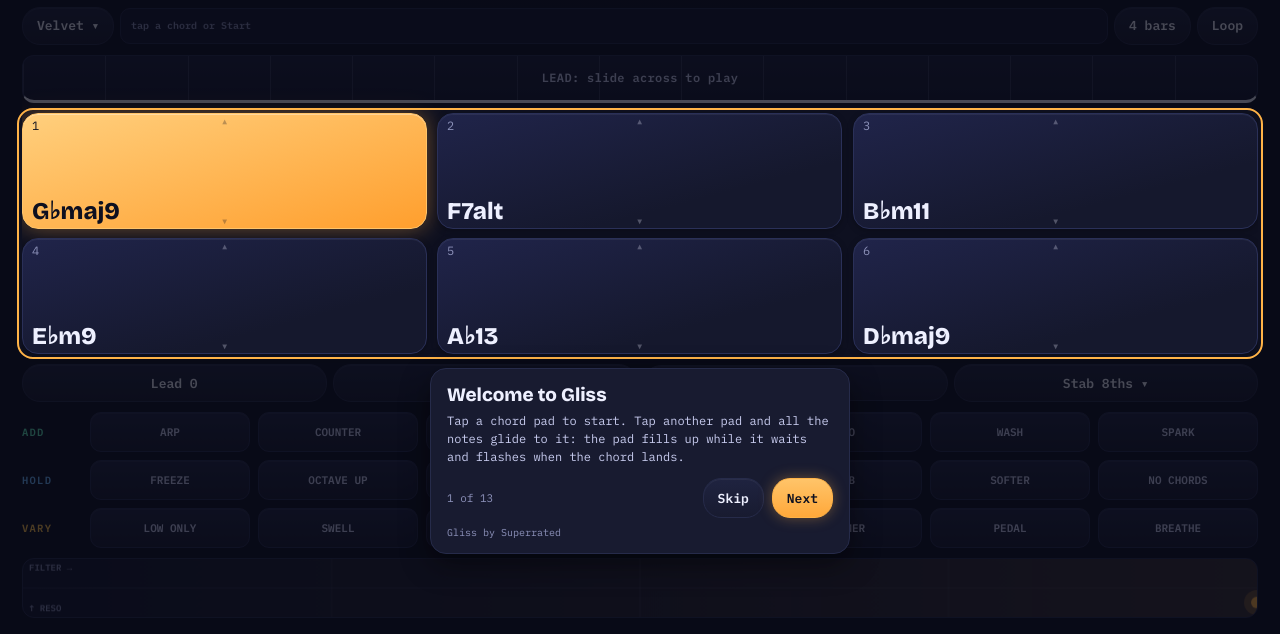
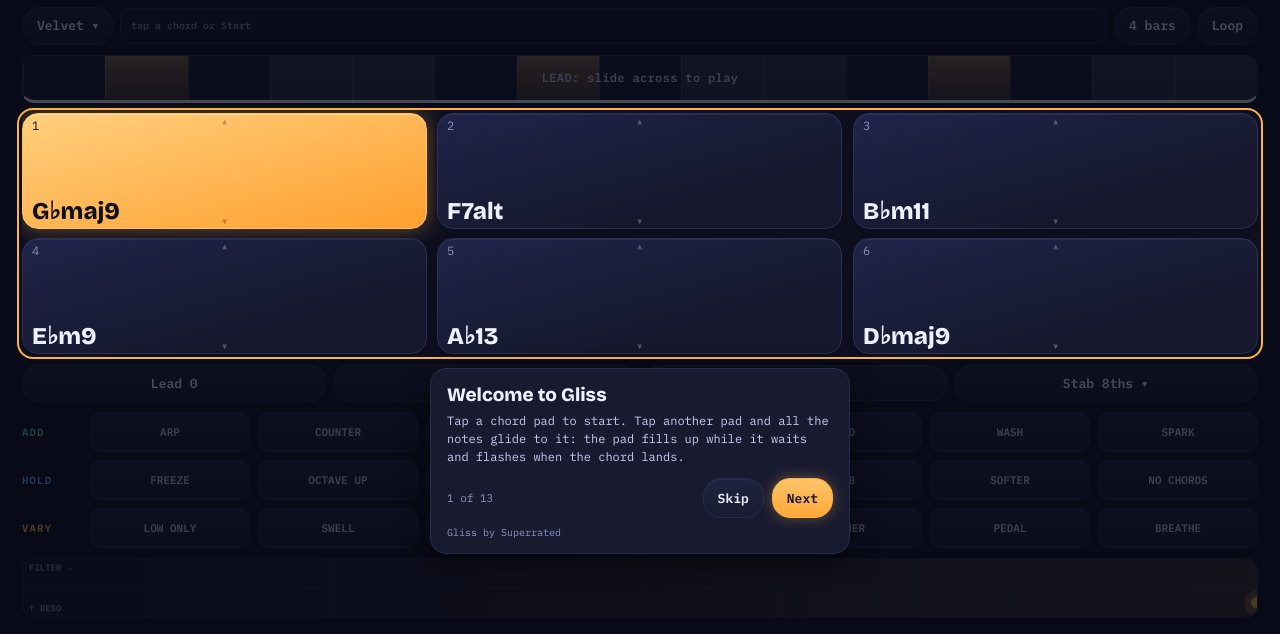
Before and after one commit to Superrated/Gliss, a plain HTML site: page index.html in a window 1280 px wide. Shown: the part 166-800 px from the top of the page. Drawn offline with nearby package versions, Linux system fonts and the light colour scheme.

Commit message:
Gliss experimental beta 0.889: chord glow on the lead strip, vibrato when you hold a note, Lead colour option
Co-Authored-By: Claude Opus 5.5 <noreply@anthropic.com>
Claude-Session: https://claude.ai/code/session_01FGx1wEkPee2Zco6JzuR8uk

```diff
--- a/index.html
+++ b/index.html
@@ -123,7 +123,7 @@ header{display:flex;align-items:center;gap:10px;flex:none}
 .bs{position:relative;height:52px;border-radius:12px;background:linear-gradient(180deg,#1b1f3a,#141730);border:1px solid #262b4e;overflow:hidden;touch-action:none;
   display:flex;align-items:center;justify-content:center;gap:6px;font-weight:600;cursor:ew-resize}
 .bs::before{content:"";position:absolute;left:0;top:0;bottom:0;width:calc(var(--b,0)*100%);background:var(--c);opacity:.5}
-.bs span{position:relative;font-size:10px;letter-spacing:.03em}.bs{border-bottom:3px solid var(--c)}
+.bs span{position:relative;font-size:10px;letter-spacing:.03em}.glow{position:absolute;inset:0;display:flex;pointer-events:none}.glow i{flex:1;transition:background .25s}.glow i.r{background:linear-gradient(180deg,rgba(255,190,90,.42),rgba(255,190,90,.16))}.glow i.t{background:rgba(201,205,240,.12)}.bs{border-bottom:3px solid var(--c)}
 .faders{display:grid;gap:5px;flex:none}
 .fd{display:grid;grid-template-columns:62px 1fr 74px;align-items:center;gap:8px;height:26px}
 #fadersS{grid-template-columns:1fr 1fr;column-gap:16px;row-gap:3px}
@@ -211,7 +211,7 @@ input[type=range]::-moz-range-thumb{width:24px;height:24px;border-radius:50%;bac
 <body>
 <div class="app">
   <header>
-    <div class="logo">GLISS<small>experimental beta 0.888</small><small class="by">by Superrated</small></div>
+    <div class="logo">GLISS<small>experimental beta 0.889</small><small class="by">by Superrated</small></div>
     <div class="tabs"><button class="chip on" data-pg="jam">Jam</button><button class="chip" data-pg="shape">Shape</button><button class="chip" data-pg="drums">Drums</button></div>
     <button class="chip" id="rec" hidden>Rec</button>
     <button class="chip on" id="play" aria-label="Play">▶ Play</button>
@@ -342,7 +342,7 @@ const CYC={preset:['SOUND PRESET',[['custom','Custom'],...Object.keys(PRESETS).m
   lin:['BEFORE CHORD',[['off','Nothing'],['swell','Swell'],['run','Note run'],['dip','Dip'],['mix','Mix']]],bpat:['REESE PLAYS',[['hold','Hold'],['pulse','Pulse'],['off','Offbeat'],['gate','Rolling 16ths'],['gal','Gallop']]],
   apat:['ARP SHAPE',[['up','Up'],['down','Down'],['updn','Up-down'],['spiral','Spiral'],['leap','Leap'],['chaos','Chaos'],['up:3','Up · 3 steps'],['up:5','Up · 5 steps'],['updn:7','Up-down · 7 steps'],['spiral:5','Spiral · 5 steps']]],arate:['ARP SPEED',[['8','1/8'],['16','1/16'],['16t','Triplet'],['32','1/32']]],
   kit:['DRUM KIT',Object.keys(KITS).map(k=>[k,KITS[k][0]])],fill:['BEAT FILLS',[['off','Off'],['4','Every 4 bars'],['8','Every 8 bars'],['var','Fills + variation']]],
-  eco:['PHONE LOAD',[['auto','Auto'],['on','Eco (lighter)'],['off','Full quality']]],astrum:['AUTO STRUM',[['off','Off'],['on','On chord change']]],lsus:['STRIP SUSTAIN',[['short','Short'],['long','Long'],['endless','Endless']]],ftype:['FILTER',[['clean','Clean'],['ladder','Ladder (warm)']]],arr:['ARRIVE',ARR.map(x=>x.slice())],vce:['VOICING',[['close','Close'],['open','Open (wide)']]],ens:['ENSEMBLE',[['off','Off'],['light','Light'],['deep','Deep']]],tape:['TAPE',[['off','Off'],['on','Worn tape']]],
+  eco:['PHONE LOAD',[['auto','Auto'],['on','Eco (lighter)'],['off','Full quality']]],lcol:['LEAD COLOUR',[['dreamy','Dreamy'],['chord','In chord']]],astrum:['AUTO STRUM',[['off','Off'],['on','On chord change']]],lsus:['STRIP SUSTAIN',[['short','Short'],['long','Long'],['endless','Endless']]],ftype:['FILTER',[['clean','Clean'],['ladder','Ladder (warm)']]],arr:['ARRIVE',ARR.map(x=>x.slice())],vce:['VOICING',[['close','Close'],['open','Open (wide)']]],ens:['ENSEMBLE',[['off','Off'],['light','Light'],['deep','Deep']]],tape:['TAPE',[['off','Off'],['on','Worn tape']]],
   uni:['STACK',[[1,'1 voice'],[3,'3 voices'],[5,'5 voices'],[7,'7 voices']]],
   srhy:['STAB STYLE',[['8','8ths'],['off','Offbeats'],['dot','Syncopated'],['16','16ths'],['4','Quarters'],['tres','Tresillo 3-3-2'],['clave','Clave'],['garage','Garage'],['skank','Skank (2 & 4)'],['gallop','Gallop'],['fpump','Pump (filter)'],['fwob','Wobble (filter)'],['fgate','Gate (filter)'],['fsweep','Sweep (filter)']]],
   lvar:['LOOP REPEATS',[[true,'Vary a little'],[false,'Stay the same']]],
@@ -379,7 +379,7 @@ function applyMotion(){const m=P.mot;P.pulse=m<.05?0:Math.min(.85,.3+m*.6);P.dri
 applyMotion();
 
 if(!P.lmove)P.lmove='smooth';
-if(!P.preset)P.preset='custom';if(!P.shsec)P.shsec='sound';['mxA','mxL','mxR','mxC','mxS'].forEach(k=>{if(P[k]===undefined)P[k]=.5});if(!P.ftype)P.ftype='clean';if(!P.lsus)P.lsus='short';if(!P.astrum)P.astrum='off';if(!P.eco)P.eco='auto';if(!P.asnd)P.asnd='saw';if(P.alen===undefined)P.alen=0;if(!P.vce)P.vce='close';if(!P.ens)P.ens='off';if(!P.tape)P.tape='off';if(P.drv===undefined)P.drv=.2;
+if(!P.preset)P.preset='custom';if(!P.shsec)P.shsec='sound';['mxA','mxL','mxR','mxC','mxS'].forEach(k=>{if(P[k]===undefined)P[k]=.5});if(!P.ftype)P.ftype='clean';if(!P.lsus)P.lsus='short';if(!P.astrum)P.astrum='off';if(!P.lcol)P.lcol='dreamy';if(!P.eco)P.eco='auto';if(!P.asnd)P.asnd='saw';if(P.alen===undefined)P.alen=0;if(!P.vce)P.vce='close';if(!P.ens)P.ens='off';if(!P.tape)P.tape='off';if(P.drv===undefined)P.drv=.2;
 if(P.lvar===undefined)P.lvar=true;if(!P.srhy)P.srhy='8';if(P.slen===undefined)P.slen=.35;if(!P.gridp)P.gridp='four';if(!P.fill)P.fill='off';if(!P.kit)P.kit='classic';if(P.dvol===undefined)P.dvol=.75;
 const UIR=[];if(!LEADS[P.lead])P.lead='bell';if(!P.lmode)P.lmode='pluck';if(!SOUNDS[P.snd])P.snd='saw';
 let loopOn={};const bsL=[0,0,0,0];
@@ -755,11 +755,14 @@ function counterGo(t,pi,arrive){
     A.c1.frequency.setTargetAtTime(mtof(c),td,tc);A.c2.frequency.setTargetAtTime(mtof(c),td,tc);
     A.ca.gain.setTargetAtTime(.95,td,.03);A.ca.gain.setTargetAtTime(.6,td+.15,.3);trPush(TR.lead,td,c,tc)}
 }
+let poolRoot=-1,poolTri=[];
 function setChord(pi){
   const ch=chordAt(pi),root=(P.key+ch[0])%12;
   const tones=[...new Set([0,...Q[ch[1]][1]].map(x=>x%12))].sort((a,b)=>a-b);
-  let b=55+root;if(b>61)b-=12;pool=[];
+  /* lead colour: Dreamy builds the strip and arps on the chord a fifth up (open, floating tensions); In chord uses exactly the chord on screen */
+  let b;if(P.lcol==='chord'){b=48+root;if(b<50)b+=12}else{b=55+root;if(b>61)b-=12}pool=[];
   for(let o=0;o<P.aoct;o++)tones.forEach(x=>pool.push(b+x+12*o));pool.push(b+12*P.aoct);
+  poolRoot=b%12;poolTri=Q[ch[1]][1].filter(x=>x>=3&&x<=8).map(x=>(poolRoot+x)%12);
   bassM=31+((root-7+12)%12);const iv=Q[ch[1]][1];
   if(on('pedal')&&pedalPc!=null){bassM=31+((pedalPc-7+12)%12)}
   bass3=iv.find(x=>x%12===3||x%12===4);if(bass3===undefined)bass3=5;bass3%=12;bass7=iv.find(x=>x%12===10||x%12===11);if(bass7===undefined)bass7=9;bass7%=12;if(on('pedal')&&pedalPc!=null){bass3=0;bass7=0}
@@ -1061,7 +1064,7 @@ const TIPS={arp:'Fast arpeggio of the chord notes. Shape, speed, length and soun
   stab:'Chops the chords in rhythm: plucks, or a pumping, wobbling, gating or sweeping filter. Pick the style with the Stab button below the pads.',soft:'Makes the chords quieter, so other layers come forward.',nochd:'Mutes the chords; everything else keeps playing.',
   low:'Only the low notes and the lowest chord note play.',vswell:'Two of the notes swell up and down.',vpulse:'The top notes pulse in rhythm.',stag:'The notes come in one by one after each change.',shim:'Adds a shimmer an octave above the top notes.',
   echo:'Echo throw: while you hold it, the chords go into a long dub echo that keeps ringing after you let go. Tap just before a chord change.',wash:'Wash: while you hold it, the chords go into a big reverb that hangs on after you let go.',pedal:'Pedal bass: the bass holds the note it has now while the chords keep moving above it. Switch off to let it follow again.',bloomb:'Each push alternates: the notes spread apart, then the next push pulls them together.',
-  'cy-arr':'How the notes travel to each new chord: all together, fanning out, one late and so on.',loct:'Moves the lead strip an octave up or down.','cy-astrum':'Plays a harp run over every new chord, alternating up and down. Used by the dreamy presets.','cy-lsus':'How long strip notes ring: Short, Long or Endless.',qbtn:'How long each chord lasts: tap to switch between 1 bar and 2 bars. Two pads tapped together split it in half.',srbtn:'How Stab plays: plucked rhythms, or a filter that pumps, wobbles, gates or sweeps.',expbtn:'Record a WAV, save the loop as MIDI, or save and open the whole song as a .gliss file.',setbtn:'Pick a set of six chords, change the key, or build your own sets.',
+  'cy-arr':'How the notes travel to each new chord: all together, fanning out, one late and so on.',loct:'Moves the lead strip an octave up or down.','cy-lcol':'Which notes the lead strip and the arps use. Dreamy: open, floating extra notes on top of the chord (the classic Gliss sound). In chord: exactly the notes of the chord on screen.','cy-astrum':'Plays a harp run over every new chord, alternating up and down. Used by the dreamy presets.','cy-lsus':'How long strip notes ring: Short, Long or Endless.',qbtn:'How long each chord lasts: tap to switch between 1 bar and 2 bars. Two pads tapped together split it in half.',srbtn:'How Stab plays: plucked rhythms, or a filter that pumps, wobbles, gates or sweeps.',expbtn:'Record a WAV, save the loop as MIDI, or save and open the whole song as a .gliss file.',setbtn:'Pick a set of six chords, change the key, or build your own sets.',
   loop:'Tap to record a loop. While it plays, this opens the loop menu: Overdub, Undo, loop A and B, chain, edit and clear.',lbars:'How many bars the loop records.',rec:'Records what you hear as a WAV file.',mixbtn:'A level for each layer.',savebtn:'Save the whole song in one of four slots.',tl:'The loop bar. Tap it to edit the loop.'};
 Object.keys(CYC).forEach(k=>{if(!TIPS['cy-'+k])TIPS['cy-'+k]=CYC[k][0].charAt(0)+CYC[k][0].slice(1).toLowerCase()+': tap to choose.'});
 Object.assign(TIPS,{'cy-preset':'Sets the chord sound, arp sound, lead, ensemble, voicing, tape and drive in one go.','cy-quant':'When a tapped chord lands: next bar, every 2 bars, next beat or right away. The button under the pads switches between 1 and 2 bars.','cy-pre':'When the notes start gliding to the next chord.',
@@ -1238,11 +1241,15 @@ function recToggle(){
 function suggest(){if(cur>5)return [];const c=SETS[P.set].c,r0=c[cur][0],sc=[];
   for(let i=0;i<6;i++){if(i===cur)continue;const d=((c[i][0]-r0)%12+12)%12;let v={5:3,7:1.5,10:2,2:2,1:1.5,11:1.5,9:1.2,3:1.2,8:1,4:1,0:.8,6:.5}[d]||0;if(i===(cur+1)%6)v+=1.2;sc.push([v,i])}
   sc.sort((a,b)=>b[0]-a[0]);return [sc[0][1],sc[1][1]]}
+let lastGlow='';
 function paint(){const sgs=playing?suggest():[];
   document.querySelectorAll('.pad').forEach((p,i)=>{p.classList.toggle('cur',i===cur);p.classList.toggle('queued',i===queued);p.classList.toggle('queued2',i===queue2);p.classList.toggle('sug',sgs.includes(i));p.querySelector('b').textContent=chordName(i);p.classList.toggle('fup',flav(i)>0);p.classList.toggle('fdn',flav(i)<0)});
   $('#now').textContent=chordName(cur);$('#next').textContent=queued>=0?'next: '+chordName(queued):'';
   $('#setbtn').textContent=SETS[P.set].n+' ▾';{const nar=innerWidth<440;$('#lbars').textContent=loop&&loopSt!=='off'?(odub?'● '+(nar?'Dub':'Overdub'):(nar?'Dub':'Overdub')):P.lbars+' bars'}$('#lbars').classList.toggle('on',!!(loop&&odub));$('#loop').textContent=loopSt==='off'?'Loop':loopSt==='play'?(odub?'● ':'')+(chain?chain:'Loop '+'AB'[lslot])+(pendSlot>=0?' → '+'AB'[pendSlot]:'')+' ▾':(clearArm?'Sure?':'Cancel');$('#loop').classList.toggle('odub',!!(odub&&loopSt==='play'));$('#loop').classList.toggle('arm',!!clearArm);{const lab=$('#lab');lab.hidden=true;lab.innerHTML=chain?chain.split('').map((n,i)=>`<span class="${i===ci?'cur':''} ${pendSlot>=0&&i===(ci+1)%chain.length?'pend':''}">${n}</span>`).join(''):['A','B'].map((n,i)=>`<span class="${i===lslot?'cur':''} ${i===pendSlot?'pend':''}">${n}</span>`).join('')}$('#undo').hidden=true;$('#lbars').hidden=!!(loop&&loopSt!=='off');$('#loop').classList.toggle('on',loopSt!=='off');
-  $('#lead').style.setProperty('--n',strumLad().length);
+  {const l=strumLad(),root=poolRoot,tri=poolTri,
+    key=l.join()+'|'+root+'|'+tri.join();$('#lead').style.setProperty('--n',l.length);
+    /* chord-tone glow: the root of the chord that's playing glows warm, its 3rd and 5th softly, so you can see where to land */
+    if(key!==lastGlow){lastGlow=key;$('#lglow').innerHTML=l.map(m=>`<i class="${m%12===root?'r':tri.includes(m%12)?'t':''}"></i>`).join('')}}
   $('#beaton').textContent=on('beat')?'Beat is on':'Beat is off';$('#beaton').classList.toggle('on',on('beat'));
   const pl=playing&&!fading;$('#play').textContent=pl?'■ Stop':'▶ Play';$('#play').setAttribute('aria-label',pl?'Stop':'Play');$('#play').classList.toggle('on',!pl);$('#play').classList.toggle('stop',pl);
   $('#arrbtn').textContent=(ARR.find(a=>a[0]===P.arr)||ARR[0])[1]+'  ▾';{const o=CYC.srhy[1].find(x=>x[0]===P.srhy)||CYC.srhy[1][0];$('#hook').textContent=hook.st==='cap'||hook.st==='cap2'?'Hook…':'Hook';$('#hook').classList.toggle('on',hook.st==='play');$('#hook').classList.toggle('arm',hook.st==='cap'||hook.st==='cap2');$('#lift').textContent=liftPend>0?'Lift…':liftPend<0?'Drop…':(innerWidth<440?'Lift':'Lift ↑');$('#lift').classList.toggle('on',!!liftPend);$('#qbtn').textContent={bar:'1 bar','2bar':'2 bars',beat:'Beat',now:'Now'}[P.quant]||'1 bar';$('#srbtn').textContent='Stab '+o[1].split(' ')[0]+' ▾'}
@@ -1348,7 +1355,7 @@ function build(){
       else latched[k]=!latched[k]}punchChange(k);paint()};
     b.addEventListener('pointerup',up);b.addEventListener('pointercancel',up);
   });
-  $('#bends').innerHTML='<div style="display:flex"><div class="bs" id="lead" style="--c:var(--text);flex:1;min-width:0"><span>LEAD: slide across to play</span></div></div>';
+  $('#bends').innerHTML='<div style="display:flex"><div class="bs" id="lead" style="--c:var(--text);flex:1;min-width:0"><div class="glow" id="lglow"></div><span>LEAD: slide across to play</span></div></div>';
   {const hb=$('#hook');let ht=0;hb._long=false;
     hb.addEventListener('pointerdown',()=>{hb._long=false;ht=setTimeout(()=>{hb._long=true;buzz(15);suggestHook()},550)});
     ['pointerup','pointercancel','pointerleave'].forEach(ev=>hb.addEventListener(ev,()=>clearTimeout(ht)))}
@@ -1357,7 +1364,7 @@ function build(){
   $('#loct').addEventListener('click',()=>{P.loct={0:12,12:-12,'-12':0}[P.loct||0];save();showOct();paint()});showOct();
   const DRUMK=['kit','fill'];$('#cyc').innerHTML=Object.keys(CYC).filter(k=>!DRUMK.includes(k)).map(k=>`<button id="cy-${k}"></button>`).join('');$('#cycD').innerHTML=DRUMK.map(k=>`<button id="cy-${k}"></button>`).join('');
   /* Shape options in three sections, one shown at a time */
-  const SEC={sound:['Sound',['preset','snd','lead','lmode','lsus','astrum','ftype','ens','tape','vce','uni','eco']],chords:['Chords',['arr','quant','pre','lmove','lin','srhy','lvar']],arp:['Arp & bass',['asnd','apat','arate','aoct','bpat','creg']]};
+  const SEC={sound:['Sound',['preset','snd','lead','lmode','lcol','lsus','astrum','ftype','ens','tape','vce','uni','eco']],chords:['Chords',['arr','quant','pre','lmove','lin','srhy','lvar']],arp:['Arp & bass',['asnd','apat','arate','aoct','bpat','creg']]};
   const showSec=()=>{$('#shsec').innerHTML=Object.keys(SEC).map(k=>`<button class="chip ${P.shsec===k?'on':''}" data-s="${k}">${SEC[k][0]}</button>`).join('');
     Object.keys(CYC).forEach(k=>{const el=$('#cy-'+k);if(el&&!['kit','fill'].includes(k))el.hidden=!SEC[P.shsec][1].includes(k)})};
   $('#shsec').addEventListener('click',e=>{const x=e.target.closest('button');if(!x)return;P.shsec=x.dataset.s;save();showSec()});
@@ -1372,16 +1379,20 @@ function build(){
       $('#pick').classList.add('open');$('#pclose').addEventListener('click',()=>$('#pick').classList.remove('open'));
       $('#pbox .seg').addEventListener('click',e=>{const x=e.target.closest('button');if(!x)return;P[k]=typeof P[k]==='number'?+x.dataset.v:x.dataset.v==='true'?true:x.dataset.v==='false'?false:x.dataset.v;show();
         if(k==='preset'){const pr=PRESETS[P.preset];if(pr){applySnd(pr[1]);P.mxL=PLV[P.preset]??.5;applyMacros();if(pr[2]){Object.assign(P,pr[2]);if(pr[3]){Object.keys(latched).forEach(x=>delete latched[x]);pr[3].forEach(x=>latched[x]=true)}applyMotion();applyMacros();applyDetune();momentsApply()}setTimeout(()=>UIR.forEach(f=>f()),0);if(loop&&loopSt==='play')loop.snd=snapSnd()}}else if(SK.includes(k)){P.preset='custom';UIR.forEach(f=>f())}
-        if(k==='gridp')P.grid=mkGrid(P.gridp);if(k==='ens'||k==='tape'||k==='ftype')applyFx();if(k==='eco'){applyFx();buildLines();say(ecoOn()?'Eco mode is on: lighter on the phone.':'Full quality.')}if(loop&&loopSt==='play'&&SK.includes(k))loop.snd=snapSnd();if(k==='asnd')applyArpSnd();if(k==='vce'&&playing){queued=cur;qAuto=false;qAt=-1;preStarted=false}if(k==='uni')buildLines();if(k==='snd')applySound();if(k==='lead')applyLead();if(['key','aoct','creg','lmove'].includes(k)&&playing){queued=cur;qAuto=false;qAt=-1;preStarted=false}
+        if(k==='gridp')P.grid=mkGrid(P.gridp);if(k==='ens'||k==='tape'||k==='ftype')applyFx();if(k==='eco'){applyFx();buildLines();say(ecoOn()?'Eco mode is on: lighter on the phone.':'Full quality.')}if(loop&&loopSt==='play'&&SK.includes(k))loop.snd=snapSnd();if(k==='asnd')applyArpSnd();if(k==='vce'&&playing){queued=cur;qAuto=false;qAt=-1;preStarted=false}if(k==='uni')buildLines();if(k==='snd')applySound();if(k==='lead')applyLead();if(k==='lcol'&&ctx){setChord(cur);paint()}if(['key','aoct','creg','lmove'].includes(k)&&playing){queued=cur;qAuto=false;qAt=-1;preStarted=false}
         save();paint();$('#pick').classList.remove('open')});
     });show();UIR.push(show)});
   $('#pick').addEventListener('click',e=>{if(e.target.id==='pick')$('#pick').classList.remove('open')});
   {const el=$('#lead');let last=-1;
     let rc=null;const go=e=>{const r=rc,x=Math.max(0,Math.min(.999,(e.clientX-r.left)/r.width)),l=strumLad(),sg=Math.floor(x*l.length);
-      ribLive=x;if(sg!==last){el.style.setProperty('--b',(sg+1)/l.length);strumNote(l[sg],gridT(),last>=0);last=sg}};
+      ribLive=x;if(sg!==last){el.style.setProperty('--b',(sg+1)/l.length);strumNote(l[sg],gridT(),last>=0);last=sg;holdVib()}};
+    /* keep your finger still on a note and a gentle vibrato fades in, like a singer */
+    let vt=0;const holdVib=()=>{clearTimeout(vt);vt=setTimeout(()=>{if(ribLive===null||!ctx)return;const t=ctx.currentTime;
+      if(P.lead==='bell'||P.lead==='harp'){if(A.svVib)A.svVib.gain.setTargetAtTime(16,t,.35)}
+      else{const d=LEADS[P.lead][1];if(d)A.L.vg.gain.setTargetAtTime(Math.max(d.vib,24),t,.35)}},380)};
     el.addEventListener('pointerdown',e=>{e.preventDefault();try{el.setPointerCapture(e.pointerId)}catch(x){}if(!ctx)init();if(ctx.state!=='running')ctx.resume();rc=el.getBoundingClientRect();go(e)});
     el.addEventListener('pointermove',e=>{if(ribLive!==null)go(e)});
-    const up=()=>{ribLive=null;last=-1;el.style.setProperty('--b',0);if(ctx)strumEnd(ctx.currentTime)};el.addEventListener('pointerup',up);el.addEventListener('pointercancel',up);}
+    const up=()=>{clearTimeout(vt);ribLive=null;last=-1;el.style.setProperty('--b',0);if(ctx)strumEnd(ctx.currentTime)};el.addEventListener('pointerup',up);el.addEventListener('pointercancel',up);}
   $('#loop').addEventListener('click',()=>{if(loopSt==='play'){loopMenu();return}if(loopSt!=='off'){if(!clearArm){clearArm=setTimeout(()=>{clearArm=0;paint()},2500);paint();return}clearTimeout(clearArm);clearArm=0;clearLoop();lbank[lslot]=null;undoSt=[]}else{if(!playing)start();loopSt='arm'}paint()});
   {const lb=$('#lab');let ht=0;lb._long=false;
     lb.addEventListener('pointerdown',()=>{lb._long=false;ht=setTimeout(()=>{lb._long=true;buzz(15);openChain()},550)});
```
Also changed, not shown: 1 other file.
